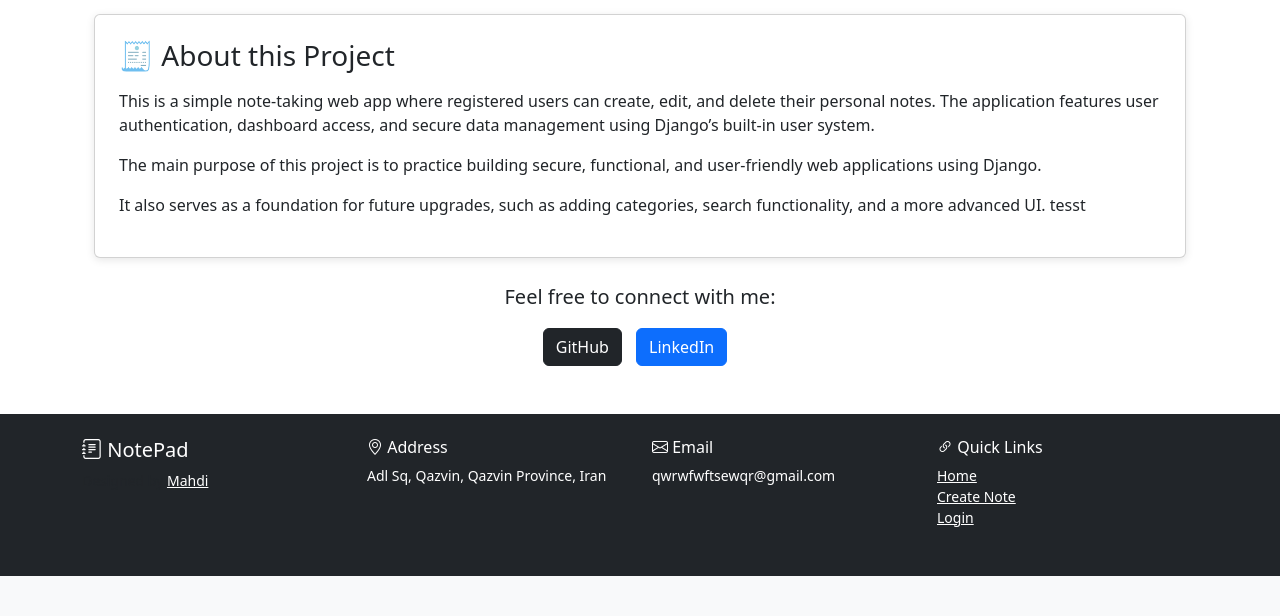
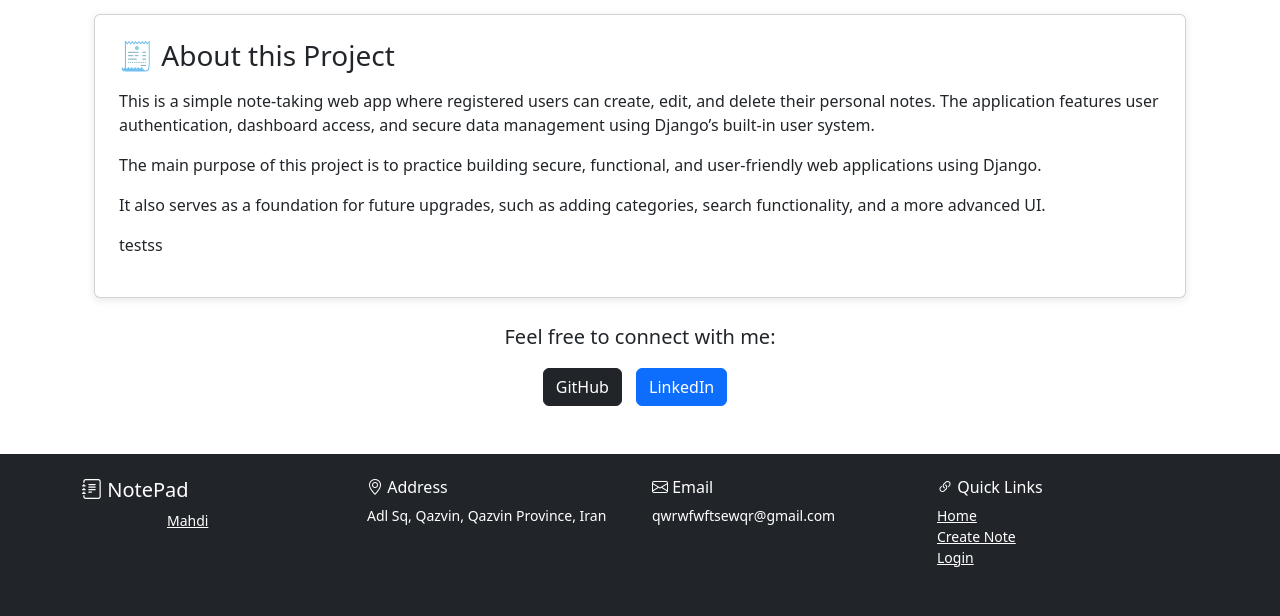
Before and after one commit to MAHDlind/notepad_project, a Django app: page / in a window 1280 px wide. Shown: the part 270-886 px from the top of the page. Before the commit the page ends 846 px from the top, so only its background shows below. Run offline with Django 5.2, Linux system fonts and the light colour scheme.

Commit message:
minor site update
Signed-off-by: Mahdi Hoseinkhani <qwrwfwtsewqr@gmail.com>

```diff
--- a/project/templates/notes/home_page.html
+++ b/project/templates/notes/home_page.html
@@ -26,7 +26,10 @@
             </p>
             <p>
                 It also serves as a foundation for future upgrades, such as adding categories, search functionality, and
-                a more advanced UI. tesst
+                a more advanced UI.
+            </p>
+            <p>
+                testss
             </p>
         </div>
 
```
